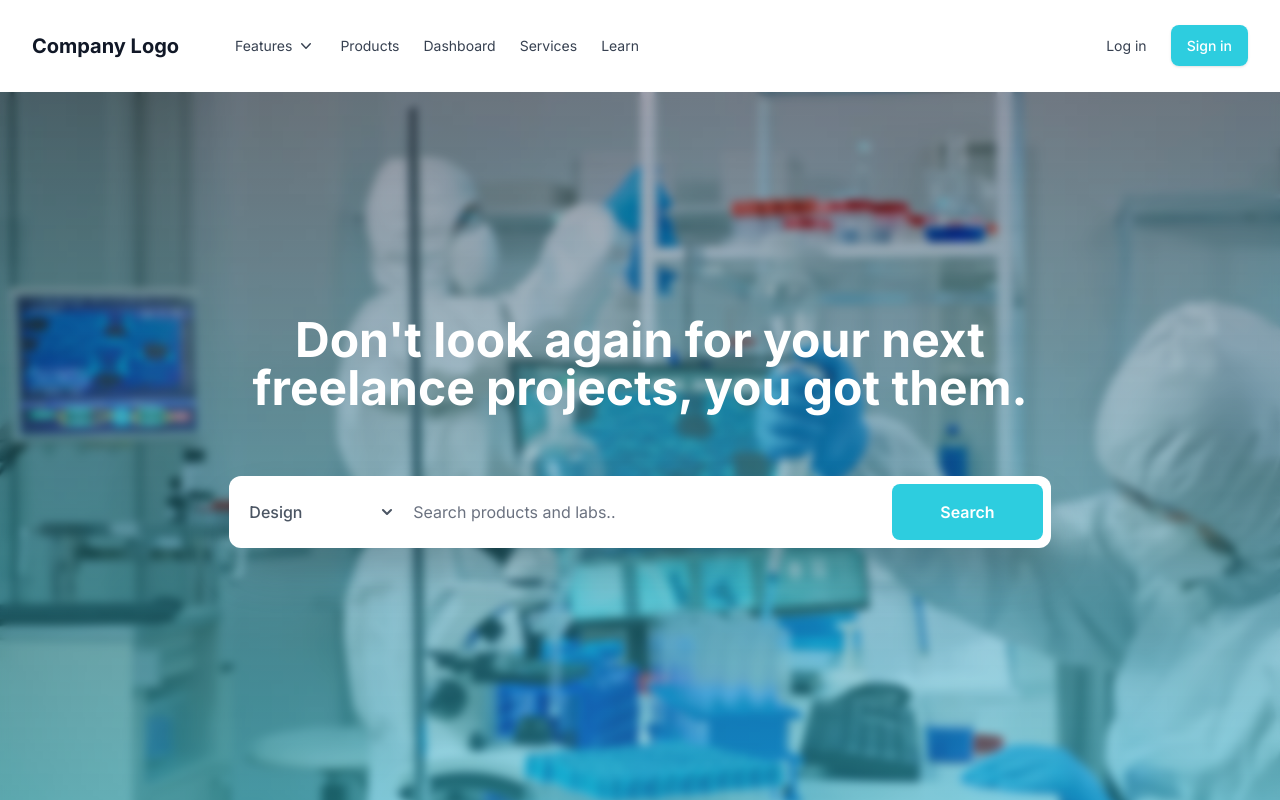
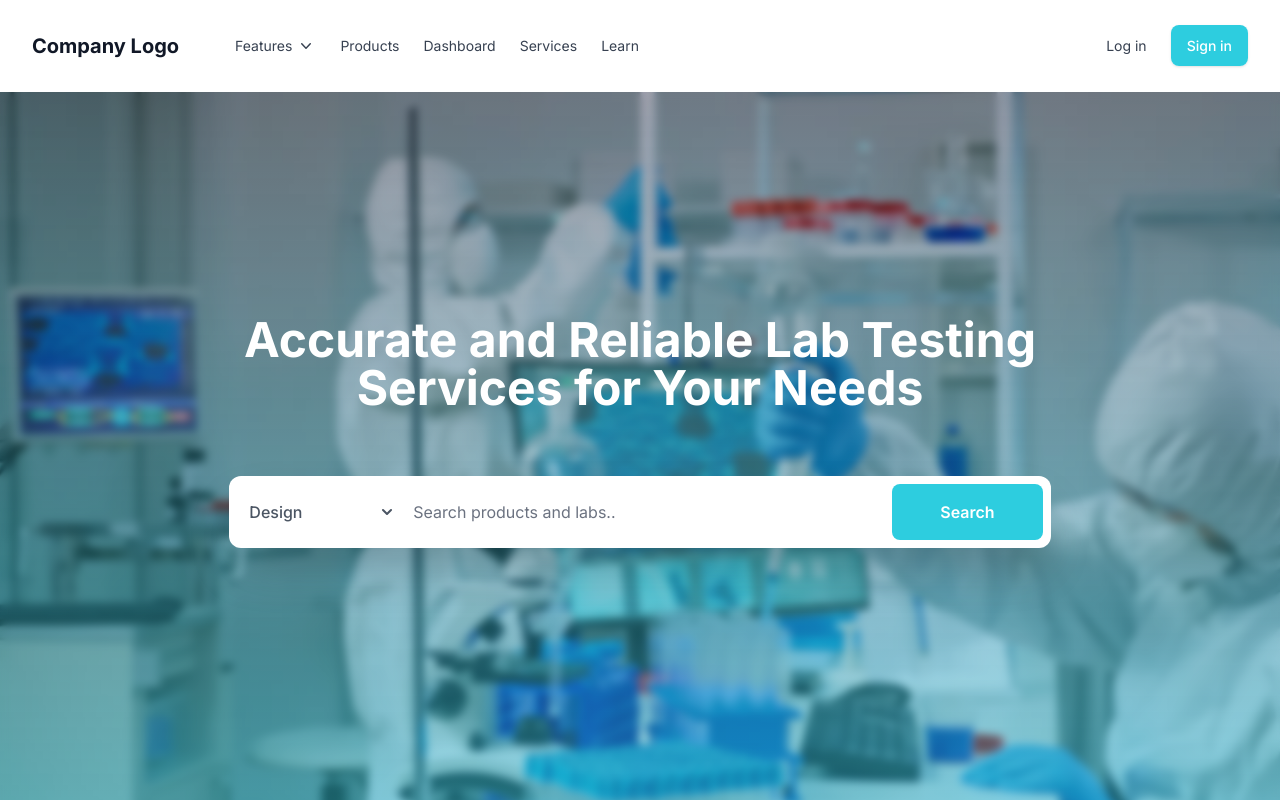
Before and after one commit to coventen/coventen, a Next.js app: page / in a window 1280 px wide. Shown: the top 800 px of the page. Built offline with nearby package versions, Linux system fonts and the light colour scheme.

Commit message:
hero text cahnged

```diff
--- a/src/components/Home/Hero.tsx
+++ b/src/components/Home/Hero.tsx
@@ -13,7 +13,7 @@ export default function Hero() {
                 <div className="relative container m-auto px-6 md:px-12 lg:px-6">
                     <div className="mb-12 pt-40 space-y-16 md:mb-20 md:pt-56 lg:w-8/12 lg:mx-auto">
                         <h1 className="text-white text-center text-3xl font-bold sm:text-4xl md:text-5xl">
-                            {"Don't"} look again for your next freelance projects, you got them.
+                            Accurate and Reliable Lab Testing Services for Your Needs
                         </h1>
                         <form action="" className="w-full">
                             <div className="relative flex p-1 rounded-xl bg-white shadow-2xl md:p-2">
```
